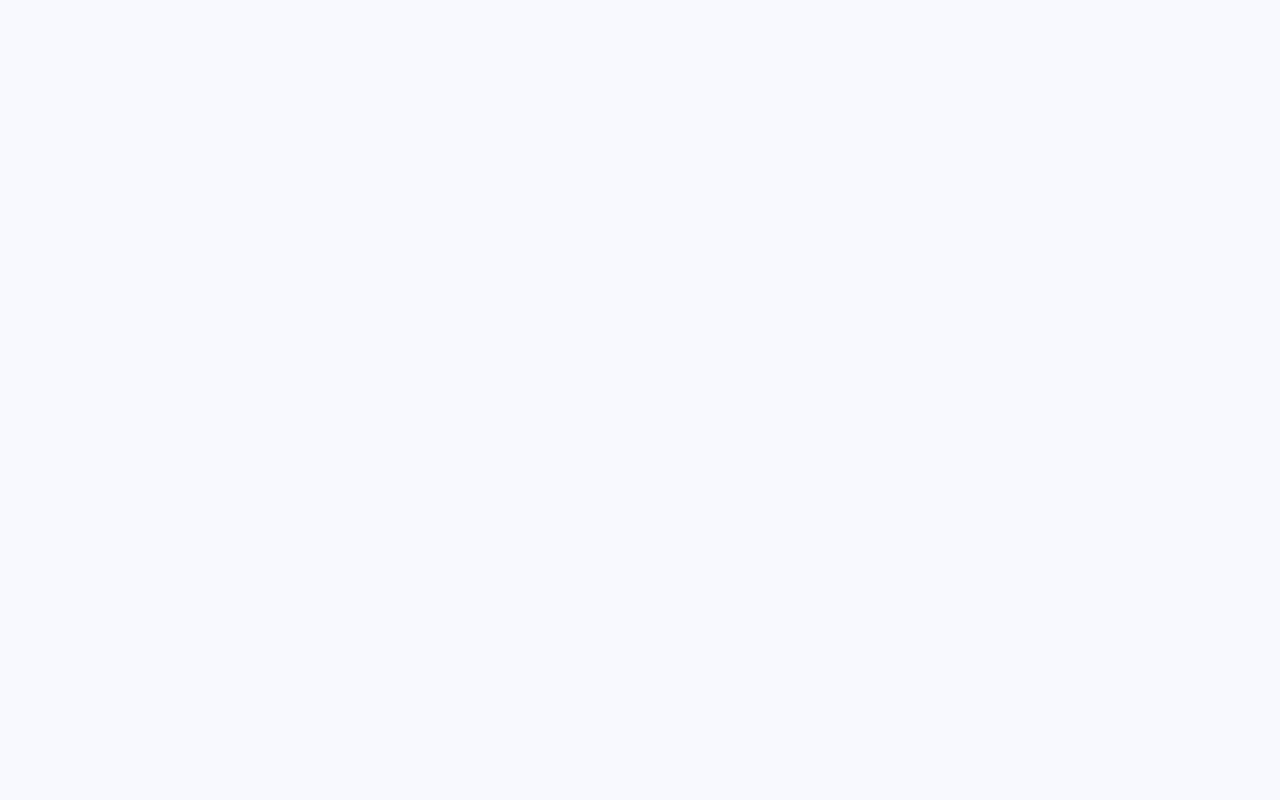
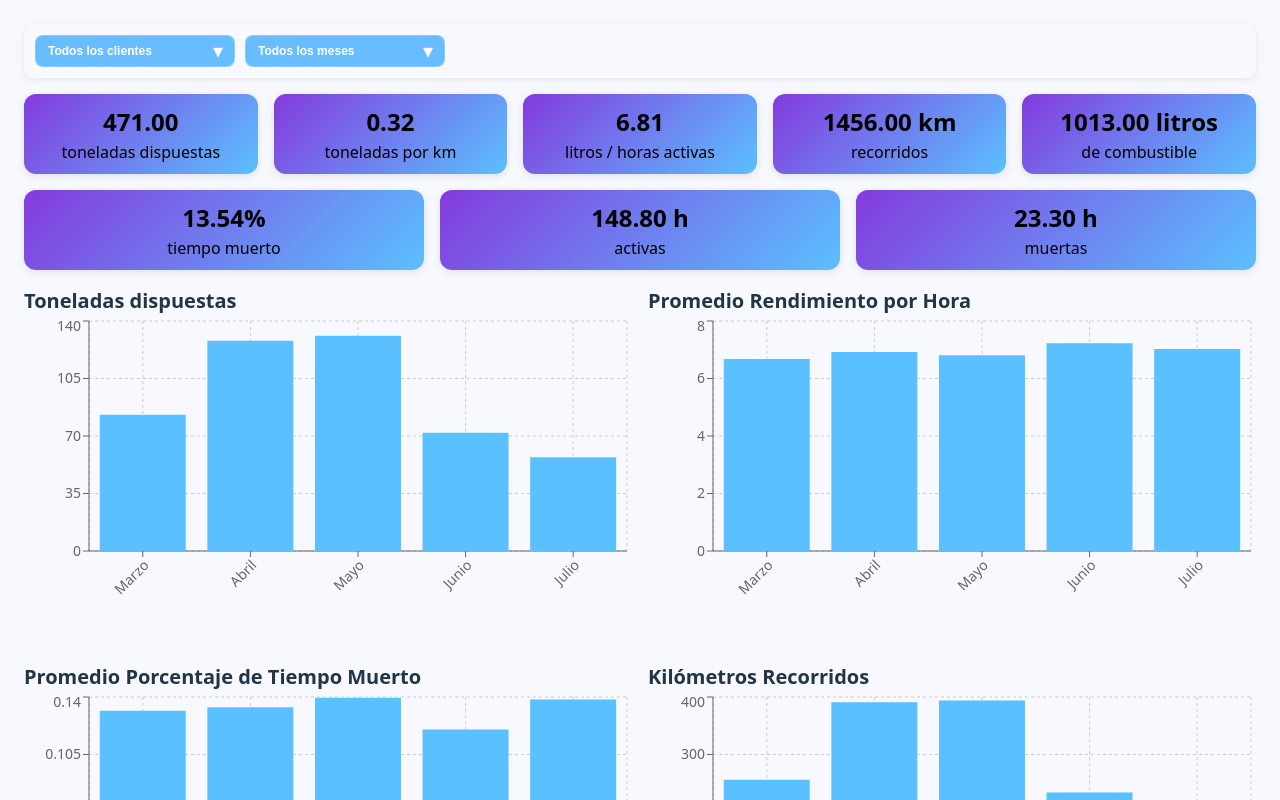
Before and after one commit to RodrigoCF25/DashboardsDisposicionDeResiduos, a React (Vite) app in the folder dashboards/: page /recoleccion-dashboard in a window 1280 px wide. Shown: the top 800 px of the page. Built offline with nearby package versions, Linux system fonts and the light colour scheme.

Commit message:
Implemented RecoleccionDashboard

```diff
--- a/dashboards/src/pages/RecoleccionDashboard.jsx
+++ b/dashboards/src/pages/RecoleccionDashboard.jsx
@@ -1,3 +1,10 @@
+import { useMemo, useState } from "react";
+import { Card } from "../components/Card/Card";
+import { FilterBar } from "../components/FilterBar/FilterBar";
+import { recoleccionData } from "../data/recoleccionData";
+import { SimpleBarChart, BarChart } from "../components/Charts/BarChart/BarChart";
+import styles from "./Dashboard.module.css"
+
 /*
 * Toneladas dispuestas
 * Toneladas por kilómetro o por hora
@@ -12,8 +19,146 @@ FILTROS: mes y cliente
 */
 
 
+const processedRecoleccionData = recoleccionData.map(d => ({
+    ...d,
+    rendimiento: d.horas_activas > 0 ? d.litros / d.horas_activas : 0,
+    porcentaje_muerto: (d.horas_muertas + d.horas_activas) > 0
+      ? d.horas_muertas / (d.horas_muertas + d.horas_activas)
+      : 0
+}));
+
+
 function RecoleccionDashboard(){
+    const [client, setClient] = useState("");
+    const [month, setMonth] = useState("");
 
+    let filteredRecoleccionData = useMemo(() => {
+        return processedRecoleccionData.filter((d) => {
+        const matchClient = client === "" || d.cliente === client;
+        const matchMonth = month === "" || d.mes === month;
+        return matchClient && matchMonth;
+        });
+    }, [client, month])
+
+    const {
+        totalToneladas,
+        kmTotales,
+        litrosTotales,
+        horasMuertasTotales,
+        horasActivasTotales,
+        toneladasPorKm,
+        rendimientoPorHora,
+        porcentajeDeTiempoMuerto
+    } = useMemo(() => {
+        let totalToneladas = 0;
+        let totalKm = 0;
+        let totalLitros = 0;
+        let totalHorasMuertas = 0;
+        let totalHorasActivas = 0;
+
+        for (const d of filteredRecoleccionData) {
+            totalToneladas += d.toneladas;
+            totalKm += d.km;
+            totalLitros += d.litros;
+            totalHorasMuertas += d.horas_muertas;
+            totalHorasActivas += d.horas_activas;
+        }
+
+        const horasTotales = totalHorasActivas + totalHorasMuertas
+
+        return {
+            totalToneladas: totalToneladas,
+            kmTotales: totalKm,
+            litrosTotales: totalLitros,
+            horasMuertasTotales: totalHorasMuertas,
+            horasActivasTotales: totalHorasActivas,
+            toneladasPorKm: totalKm === 0 ? 0.0 : totalToneladas / totalKm,
+            rendimientoPorHora: totalHorasActivas === 0 ? 0.0 : totalLitros / totalHorasActivas,
+            porcentajeDeTiempoMuerto : horasTotales === 0 ? 0.0 : (totalHorasMuertas / horasTotales) * 100
+        };
+    }, [filteredRecoleccionData]);
+
+
+    return (
+        <>
+          <main className={styles.dashboard}>
+              <FilterBar data={recoleccionData} setClient={setClient} setMonth={setMonth} />
+              <h1>
+              {client && month ? `${client} - ${month}` : client || month}
+              </h1>
+              <div
+              className={styles.cards}
+              >
+              {/*Toneladas dispuestas*/}
+              <Card value={totalToneladas.toFixed(2)} description={"toneladas dispuestas"} />
+              {/*Toneladas por kilometro*/}
+              <Card value={toneladasPorKm.toFixed(2)} description={"toneladas por km"} />
+              {/*Rendimiento pot hora*/}
+              <Card value={rendimientoPorHora.toFixed(2)} description={"litros / horas activas"} />
+              {/*Kilometros recorridos*/}
+              <Card value={kmTotales.toFixed(2) + " km"} description={"recorridos"} />
+              {/*Litros de combustible*/}
+              <Card value={litrosTotales.toFixed(2) + " litros"} description={"de combustible"} />
+              {/*Porcentaje de tiempo muerto*/}
+              <Card value={porcentajeDeTiempoMuerto.toFixed(2) + "%"} description={"tiempo muerto"} />
+              {/*Horas Activas*/}
+              <Card value={horasActivasTotales.toFixed(2) + " h"} description={"activas"} />
+              {/*Horas Muertas*/}
+              <Card value={horasMuertasTotales.toFixed(2) + " h"} description={"muertas"} />
+              </div>
+
+              <div className={styles.charts}>
+                  {!month && renderCharts(filteredRecoleccionData,"mes")}
+                  {month && !client && renderCharts(filteredRecoleccionData,"cliente")}
+              </div>
+
+
+          </main>
+        </>
+    )
 }
 
+const renderCharts = (data, groupBy ) => {
+  return (
+    <>
+      <BarChart
+        title="Toneladas dispuestas"
+        data={data}
+        xField={groupBy}
+        yField="toneladas"
+        aggregation="sum"
+      />
+
+      <BarChart
+        title="Promedio Rendimiento por Hora"
+        data={data}
+        xField={groupBy}
+        yField="rendimiento"
+        aggregation="average"
+      />
+
+      <BarChart
+        title="Promedio Porcentaje de Tiempo Muerto"
+        data={data}
+        xField={groupBy}
+        yField="porcentaje_muerto"
+        aggregation="average"
+      />
+
+      <BarChart
+        title="Kilómetros Recorridos"
+        data={data}
+        xField={groupBy}
+        yField="km"
+        aggregation="sum"
+      />
+
+    </>
+  );
+};
+
+
+
+
+
 export {RecoleccionDashboard}
```
